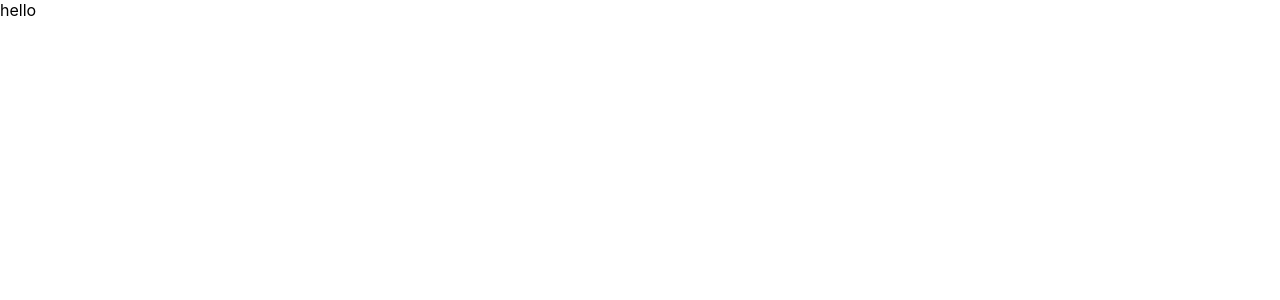
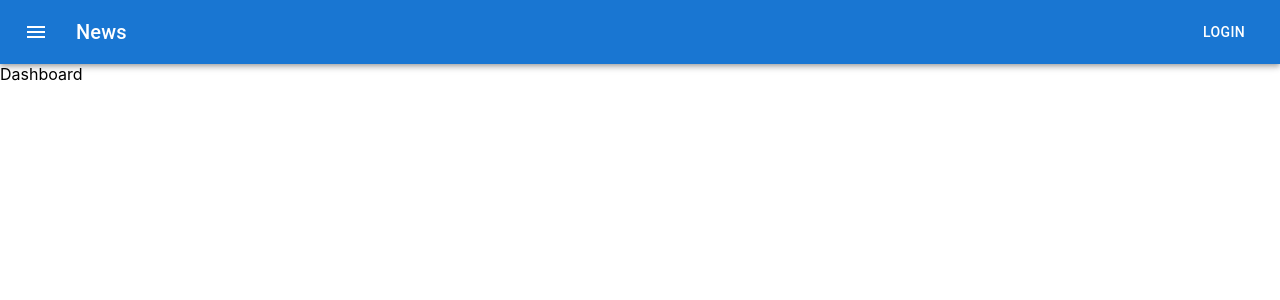
Before and after one commit to HakanOZDABAK/Real-Chat-App, a React (Create React App) app: page / in a window 1280 px wide. Shown: the top 300 px of the page. Built offline with nearby package versions, Linux system fonts and the light colour scheme.

Commit message:
Navbar added

```diff
--- a/src/App.tsx
+++ b/src/App.tsx
@@ -1,11 +1,16 @@
-import React from 'react';
-import logo from './logo.svg';
-import './App.css';
+import React from "react";
+import logo from "./logo.svg";
+import "./App.css";
+import Navbar from "./layouts/Navbar";
+import Dashboard from "./layouts/Dashboard";
 
 function App() {
   return (
-<div>hello</div>
-  )
+    <div>
+      <Navbar />
+      <Dashboard />
+    </div>
+  );
 }
 
 export default App;
--- a/src/index.tsx
+++ b/src/index.tsx
@@ -3,14 +3,17 @@ import ReactDOM from 'react-dom/client';
 import './index.css';
 import App from './App';
 import reportWebVitals from './reportWebVitals';
+import { StyledEngineProvider } from '@mui/styled-engine';
 
 const root = ReactDOM.createRoot(
   document.getElementById('root') as HTMLElement
 );
 root.render(
+  <StyledEngineProvider injectFirst>
   <React.StrictMode>
     <App />
   </React.StrictMode>
+  </StyledEngineProvider>
 );
 
 // If you want to start measuring performance in your app, pass a function
--- /dev/null
+++ b/src/layouts/Dashboard.tsx
@@ -0,0 +1,7 @@
+import React from 'react'
+
+export default function Dashboard() {
+  return (
+    <div>Dashboard</div>
+  )
+}
--- /dev/null
+++ b/src/layouts/Navbar.tsx
@@ -0,0 +1,32 @@
+import * as React from 'react';
+import AppBar from '@mui/material/AppBar';
+import Box from '@mui/material/Box';
+import Toolbar from '@mui/material/Toolbar';
+import Typography from '@mui/material/Typography';
+import Button from '@mui/material/Button';
+import IconButton from '@mui/material/IconButton';
+import MenuIcon from '@mui/icons-material/Menu';
+
+export default function Navbar() {
+  return (
+    <Box sx={{ flexGrow: 1 }}>
+      <AppBar position="static">
+        <Toolbar>
+          <IconButton
+            size="large"
+            edge="start"
+            color="inherit"
+            aria-label="menu"
+            sx={{ mr: 2 }}
+          >
+            <MenuIcon />
+          </IconButton>
+          <Typography variant="h6" component="div" sx={{ flexGrow: 1 }}>
+            News
+          </Typography>
+          <Button color="inherit">Login</Button>
+        </Toolbar>
+      </AppBar>
+    </Box>
+  );
+}
```
Also changed, not shown: package.json (+7 -0 lines), 1 other file (tests, documents, lock files or other folders).
